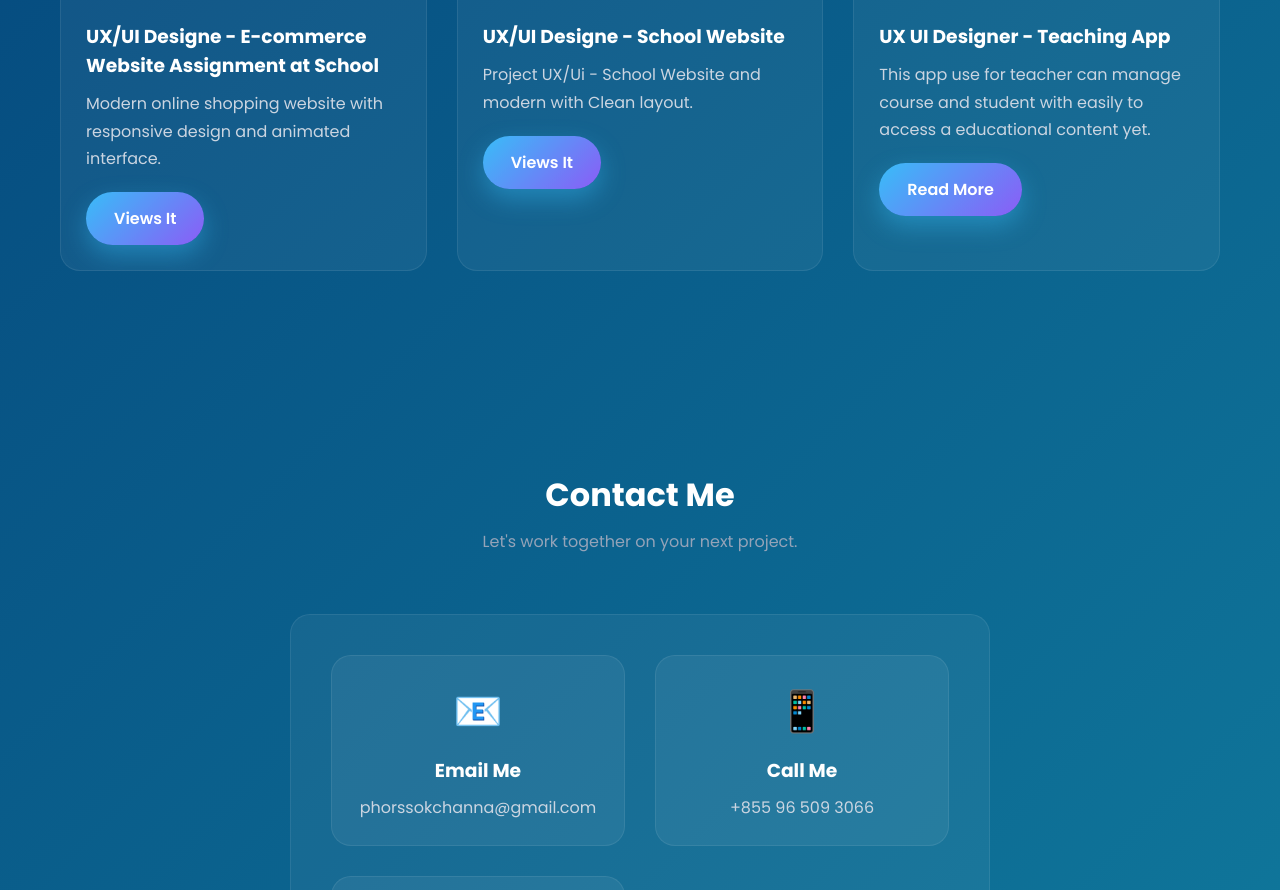
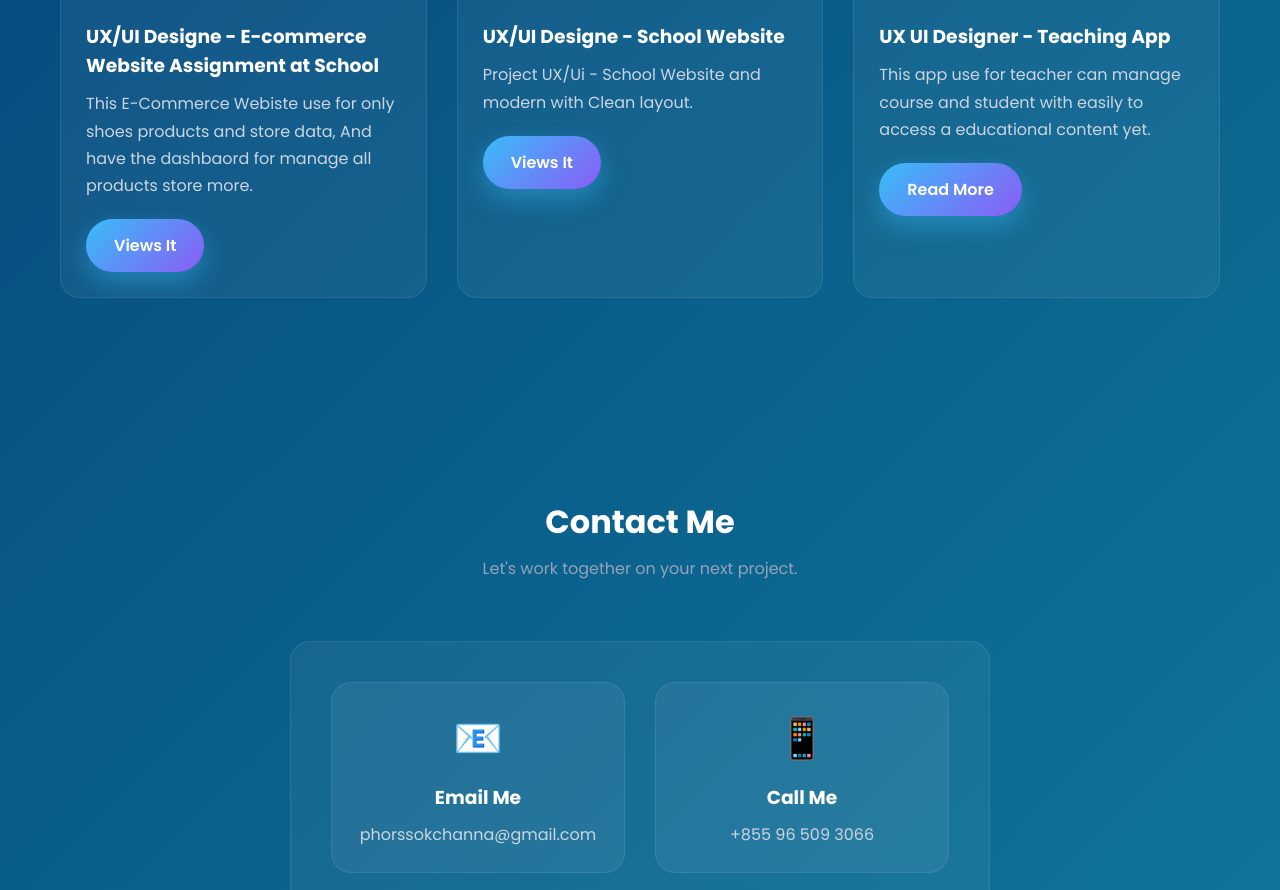
Before and after one commit to layhaoan/channa_portfalio, a plain HTML site: page index.html in a window 1280 px wide. Shown: the part 4355-5245 px from the top of the page. Drawn offline with Linux system fonts and the light colour scheme; files whose address does not match are found by name.

Commit message:
Update index.html

```diff
--- a/index.html
+++ b/index.html
@@ -273,7 +273,7 @@
           <div class="project-info">
             <h3>UX/UI Designe - E-commerce Website Assignment at School</h3>
             <p>
-              Modern online shopping website with responsive design and animated interface.
+              This E-Commerce Webiste use for only shoes products and store data, And have the dashbaord for manage all products store more.
             </p>
 
             <a href="https://www.figma.com/design/TvvxxifDGHRgSwDJ7u0ZTJ/Untitled?node-id=449-2&t=qqapbghUTvWkD24a-1" class="btn btn-primary" target="_blank">Views It</a>
```
